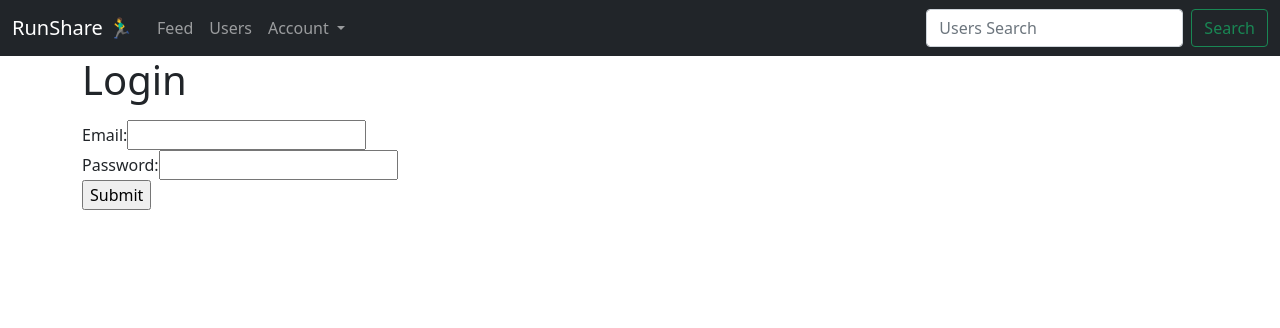
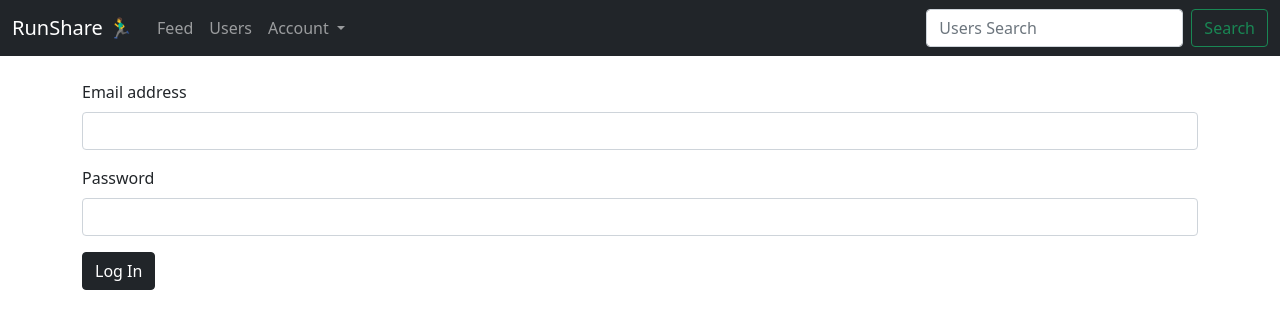
Before and after one commit to mikemorton72/capstone-project-vue-frontend, a Vue app: page /login in a window 1280 px wide. Shown: the top 328 px of the page. Built offline with nearby package versions, Linux system fonts and the light colour scheme.

Commit message:
adds bootstrap form component for login

```diff
--- a/src/views/Login.vue
+++ b/src/views/Login.vue
@@ -1,19 +1,32 @@
 <template>
   <div class="login">
-    <form v-on:submit.prevent="submit()">
-      <h1>Login</h1>
+    <br />
+    <div class="alert alert-danger" role="alert" v-if="hasErrors()">
       <ul>
         <li v-for="error in errors" v-bind:key="error">{{ error }}</li>
       </ul>
-      <div>
-        <label>Email:</label>
-        <input type="email" v-model="newSessionParams.email" />
+    </div>
+    <form v-on:submit.prevent="submit()">
+      <div class="mb-3">
+        <label for="InputEmail1" class="form-label">Email address</label>
+        <input
+          type="email"
+          class="form-control"
+          id="InputEmail1"
+          aria-describedby="emailHelp"
+          v-model="newSessionParams.email"
+        />
       </div>
-      <div>
-        <label>Password:</label>
-        <input type="password" v-model="newSessionParams.password" />
+      <div class="mb-3">
+        <label for="InputPassword1" class="form-label">Password</label>
+        <input
+          type="password"
+          class="form-control"
+          id="InputPassword1"
+          v-model="newSessionParams.password"
+        />
       </div>
-      <input type="submit" value="Submit" />
+      <button type="submit" class="btn btn-dark">Log In</button>
     </form>
   </div>
 </template>
@@ -48,6 +61,13 @@
           this.password = "";
         });
     },
+    hasErrors: function () {
+      if (this.errors.length > 0) {
+        return true;
+      } else {
+        return false;
+      }
+    },
   },
 };
 </script>
--- a/src/views/Logout.vue
+++ b/src/views/Logout.vue
@@ -12,7 +12,7 @@
     localStorage.removeItem("user_id");
     localStorage.removeItem("user_name");
     localStorage.removeItem("has_strava");
-    this.$router.push("/");
+    this.$router.push("/login");
   },
 };
 </script>
--- a/src/views/RunsIndex.vue
+++ b/src/views/RunsIndex.vue
@@ -1,7 +1,9 @@
 <template>
   <div>
+    <div v-if="!loggedIn">Please log in to view posts</div>
+    <br />
     <RunsNewModal v-bind:runs="runs" />
-    <div v-if="!loggedIn">Please log in to view posts</div>
+    <br />
     <RunCard
       v-for="run in runs"
       v-bind:key="run.id"
```
